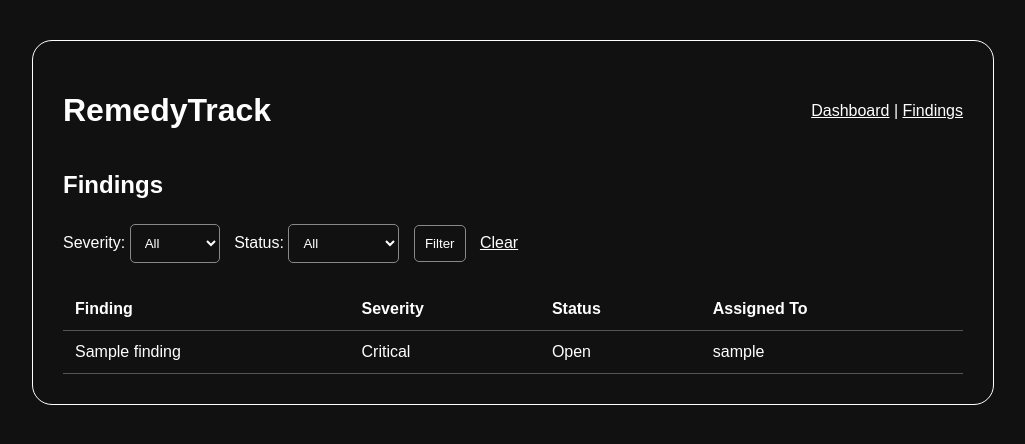
After one commit to chandlercrist/remedy-track, a Django app: page /findings/ in a window 1280 px wide. The commit adds this page. Shown: the top 444 px of the page, without its empty margins (127-1152 px from the left). Run offline with Django 5.2, Linux system fonts and the light colour scheme; a user stored in the database is signed in; tables that the repository leaves empty hold one stand-in row (values such as "Sample post"); parts of the project's set-up code (start-up, migrations or seed data) failed here and were passed over.

Commit message:
Add findings list and filtering functionliaty

```diff
--- /dev/null
+++ b/findings/templates/findings/finding_list.html
@@ -0,0 +1,122 @@
+
+<!DOCTYPE html>
+<html lang="en">
+<head>
+    <meta charset="UTF-8">
+    <title>RemedyTrack - Findings</title>
+    <style>
+        body {
+            background: #111;
+            color: white;
+            font-family: Arial, sans-serif;
+            margin: 40px;
+        }
+
+        .container {
+            border: 1px solid white;
+            border-radius: 20px;
+            padding: 30px;
+            max-width: 900px;
+            margin: auto;
+        }
+
+        .header {
+            display: flex;
+            justify-content: space-between;
+            align-items: center;
+        }
+
+        a {
+            color: white;
+        }
+
+        form {
+            margin: 25px 0;
+        }
+
+        select, button {
+            background: #111;
+            color: white;
+            padding: 10px;
+            border: 1px solid #888;
+            border-radius: 5px;
+            margin-right: 10px;
+        }
+
+        table {
+            width: 100%;
+            border-collapse: collapse;
+        }
+
+        th, td {
+            padding: 12px;
+            text-align: left;
+            border-bottom: 1px solid #555;
+        }
+    </style>
+</head>
+<body>
+    <div class="container">
+
+        <div class="header">
+            <h1>RemedyTrack</h1>
+            <nav>
+                <a href="{% url 'dashboard' %}">Dashboard</a> |
+                <a href="{% url 'finding_list' %}">Findings</a>
+            </nav>
+        </div>
+
+        <h2>Findings</h2>
+
+        <form method="get">
+            <label for="severity">Severity:</label>
+            <select name="severity" id="severity">
+                <option value="">All</option>
+                {% for value, label in severity_choices %}
+                <option value="{{ value }}"
+                    {% if selected_severity == value %}selected{% endif %}>
+                    {{ label }}
+                </option>
+                {% endfor %}
+            </select>
+
+            <label for="status">Status:</label>
+            <select name="status" id="status">
+                <option value="">All</option>
+                {% for value, label in status_choices %}
+                <option value="{{ value }}"
+                    {% if selected_status == value %}selected{% endif %}>
+                    {{ label }}
+                </option>
+                {% endfor %}
+            </select>
+
+            <button type="submit">Filter</button>
+            <a href="{% url 'finding_list' %}">Clear</a>
+        </form>
+
+        <table>
+            <tr>
+                <th>Finding</th>
+                <th>Severity</th>
+                <th>Status</th>
+                <th>Assigned To</th>
+            </tr>
+
+            {% for finding in findings %}
+            <tr>
+                <td>{{ finding.title }}</td>
+                <td>{{ finding.severity }}</td>
+                <td>{{ finding.status }}</td>
+                <td>{{ finding.assigned_to|default:"Unassigned" }}</td>
+            </tr>
+            {% empty %}
+            <tr>
+                <td colspan="4">No findings found.</td>
+            </tr>
+            {% endfor %}
+        </table>
+
+    </div>
+</body>
+</html>
--- a/findings/urls.py
+++ b/findings/urls.py
@@ -1,7 +1,9 @@
+
 
 from django.urls import path
 from . import views
 
 urlpatterns = [
     path("", views.dashboard, name="dashboard"),
+    path("findings/", views.finding_list, name="finding_list"),
 ]
--- a/findings/views.py
+++ b/findings/views.py
@@ -14,3 +14,31 @@ def dashboard(request):
     }
 
     return render(request, "findings/dashboard.html", context)
+
+
+@login_required(login_url="/admin/login/")
+def finding_list(request):
+    findings = Finding.objects.all().order_by("id")
+
+    severity = request.GET.get("severity", "")
+    status = request.GET.get("status", "")
+
+    if severity in dict(Finding.SEVERITY_CHOICES):
+        findings = findings.filter(severity=severity)
+    else:
+        severity = ""
+
+    if status in dict(Finding.STATUS_CHOICES):
+        findings = findings.filter(status=status)
+    else:
+        status = ""
+
+    context = {
+        "findings": findings,
+        "severity_choices": Finding.SEVERITY_CHOICES,
+        "status_choices": Finding.STATUS_CHOICES,
+        "selected_severity": severity,
+        "selected_status": status,
+    }
+
+    return render(request, "findings/finding_list.html", context)
```
Also changed, not shown: findings/templates/findings/dashboard.html (+9 -4 lines).
